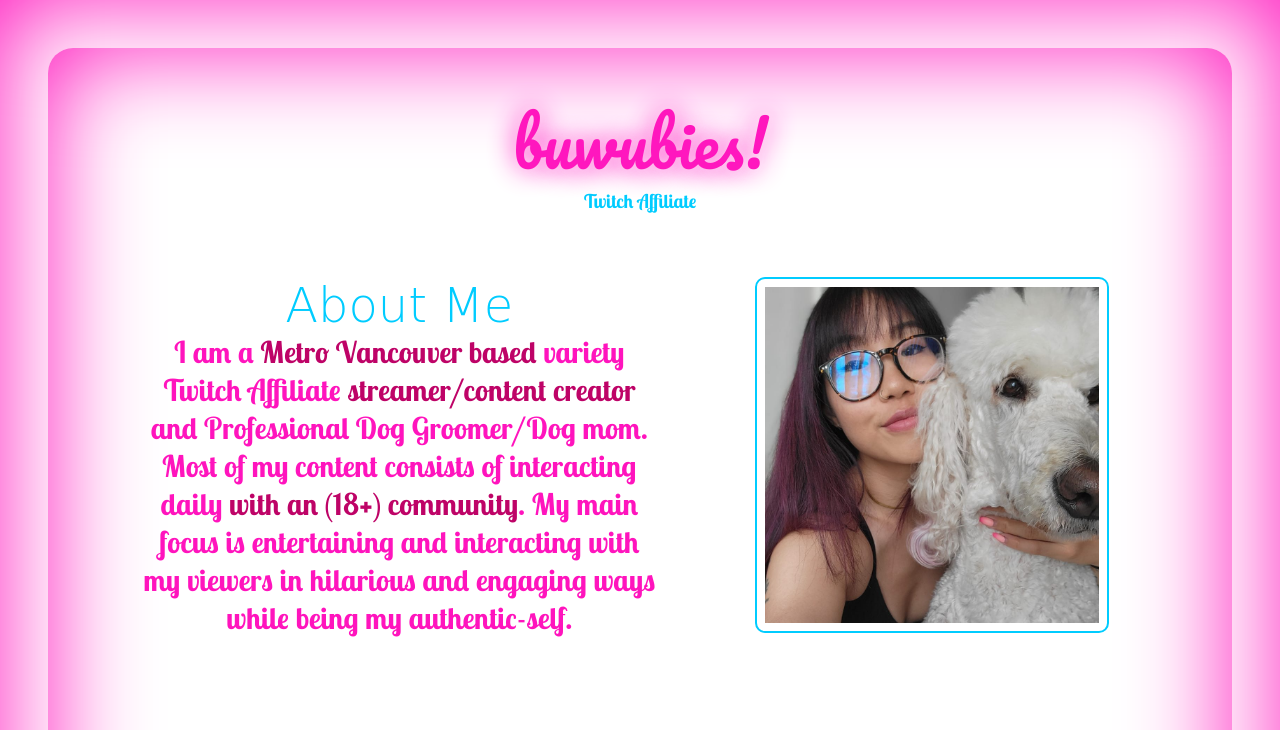
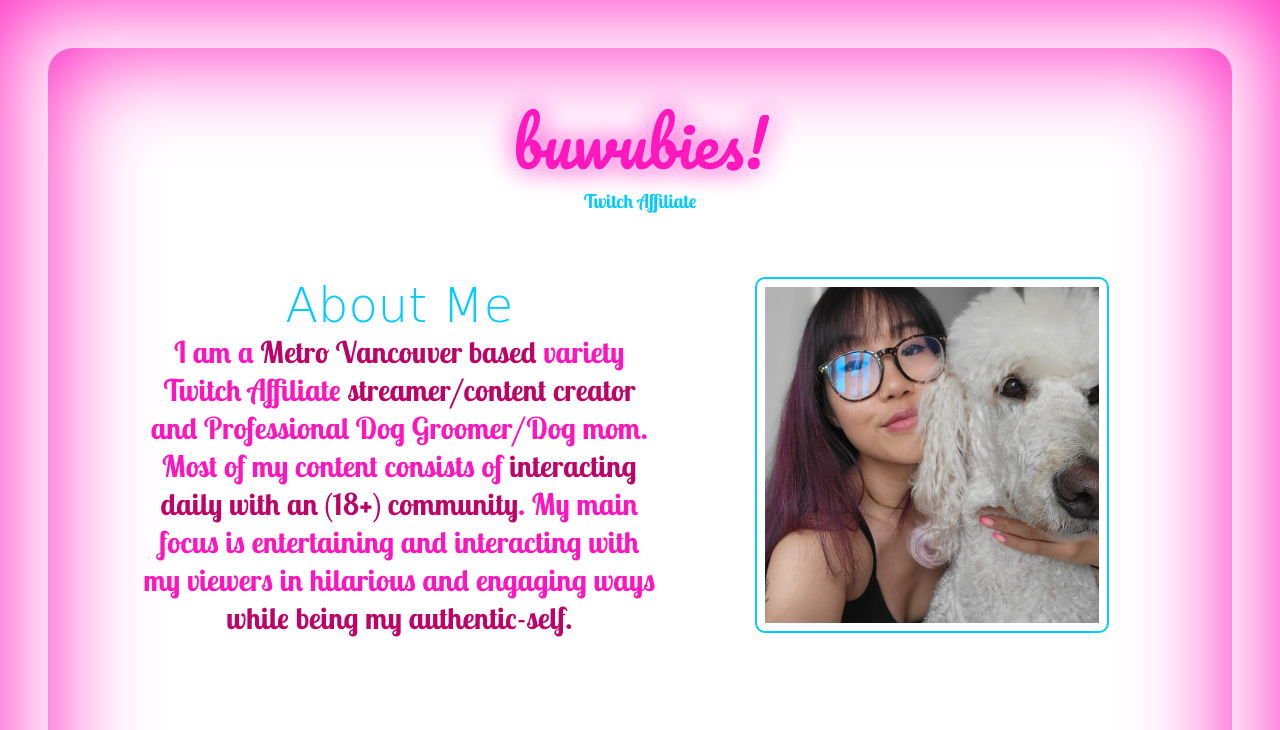
Before and after one commit to taliaairma/narwhal-bunny, a plain HTML site: page index.html in a window 1280 px wide. Shown: the top 730 px of the page. Drawn offline with nearby package versions, Linux system fonts and the light colour scheme; a web font is replaced by a local one.

Commit message:
updated styling and content

```diff
--- a/index.css
+++ b/index.css
@@ -26,7 +26,8 @@ body {
   box-shadow: inset 0 0 100px #ff14bd;
   color: hsl(317 100% 54%);
   background-color: var(--light);
-  /* background-image: url('./assets/icons/profile-pic.jpg'); */
+  /* background-image: url("./assets/icons/Group 184.png"); */
+  /* background-size: cover; */
 }
 
 .page-border {
@@ -49,7 +50,8 @@ body {
   cursor: pointer;
 }
 
-body.dark-mode .toggle-btn { /* this selector is saying when the dark-mode class is applied to the body, find the .toggle-btn and style it*/
+body.dark-mode .toggle-btn {
+  /* this selector is saying when the dark-mode class is applied to the body, find the .toggle-btn and style it*/
   color: white;
 }
 
--- a/index.html
+++ b/index.html
@@ -35,10 +35,11 @@
           Twitch Affiliate
           <span class="highlight">streamer/content creator</span> and
           Professional Dog Groomer/Dog mom. Most of my content consists of
-          interacting daily
-          <span class="highlight">with an (18+) community</span>. My main focus
-          is entertaining and interacting with my viewers in hilarious and
-          engaging ways while being my authentic-self.
+          <span class="highlight"
+            >interacting daily with an (18+) community</span
+          >. My main focus is entertaining and interacting with my viewers in
+          hilarious and engaging ways
+          <span class="highlight">while being my authentic-self.</span>
         </p>
         <div class="img-container">
           <img
```
